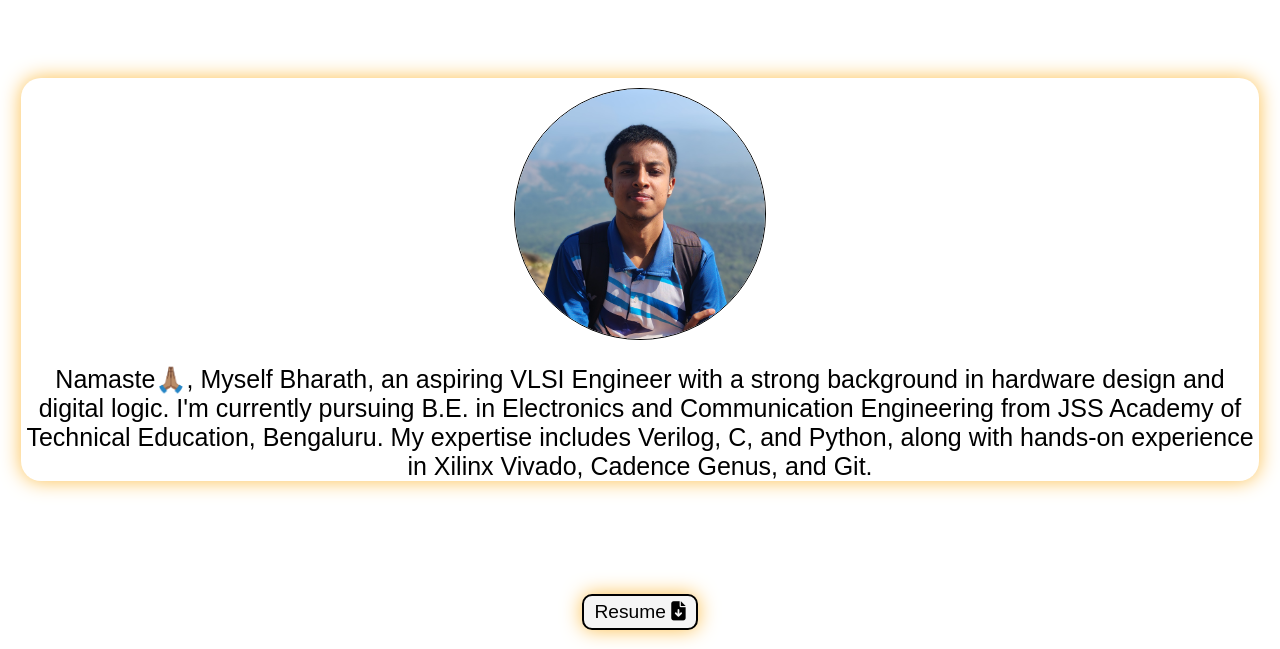
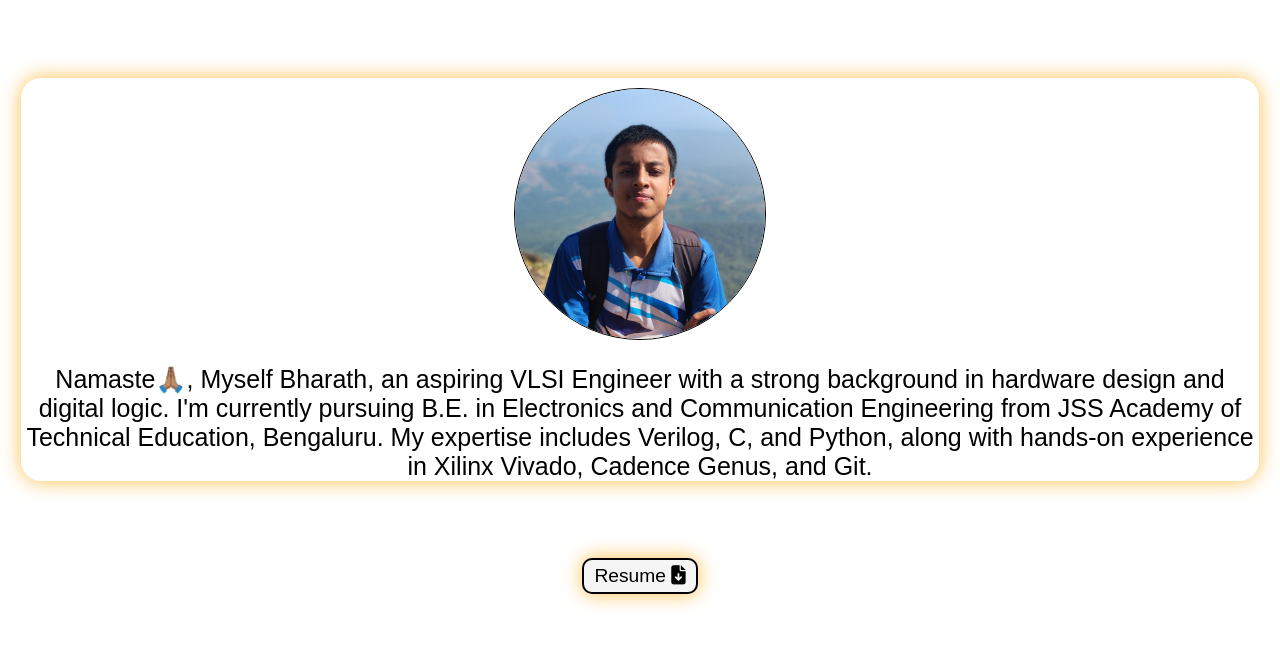
Before and after one commit to hbharathbhat/portfolio, a plain HTML site: page index.html in a window 1280 px wide. Shown: the part 239-888 px from the top of the page. Drawn offline with nearby package versions, Linux system fonts and the light colour scheme; a web font is replaced by a local one.

Commit message:
Update index.html

```diff
--- a/index.html
+++ b/index.html
@@ -34,9 +34,9 @@
             I'm currently pursuing B.E. in Electronics and Communication Engineering from JSS Academy of Technical Education, Bengaluru.
             My expertise includes Verilog, C, and Python, along with hands-on experience in Xilinx Vivado, Cadence Genus, and Git.
 
-        </p></div><br><br><br><br>
+        </p></div><br><br>
 
-        <p><a href="resume.pdf" style="color:white"><button class="btn">Resume&nbsp;<i class="fa-solid fa-file-arrow-down"></i></button></a></p><br><br><br>
+        <p><a href="resume.pdf" style="color:white"><button class="btn">Resume&nbsp;<i class="fa-solid fa-file-arrow-down"></i></button></a></p><br><br>
 
 
 
@@ -124,13 +124,13 @@
                 <span class="my4">Bachelor of Engineering in Electronics and Communication Engineering · 2025</span><br>
                 <span class="my2">JSS Academy of Technical Education, Bengaluru</span><br>
                 <span class="my4"><i>8.65/10 CGPA</i></span></li>
-                <br><br><br>
+                <br><br>
 
                 <li>
                 <span class="my4">Pre-University, PCMB · 2020</span><br>
                 <span class="my2">Mahesh PU College</span><br>
                 </li>
-                <br><br><br>
+                <br><br>
 
                 <li>
                 <span class="my4">Secondary Schooling · 2018</span><br>
```
